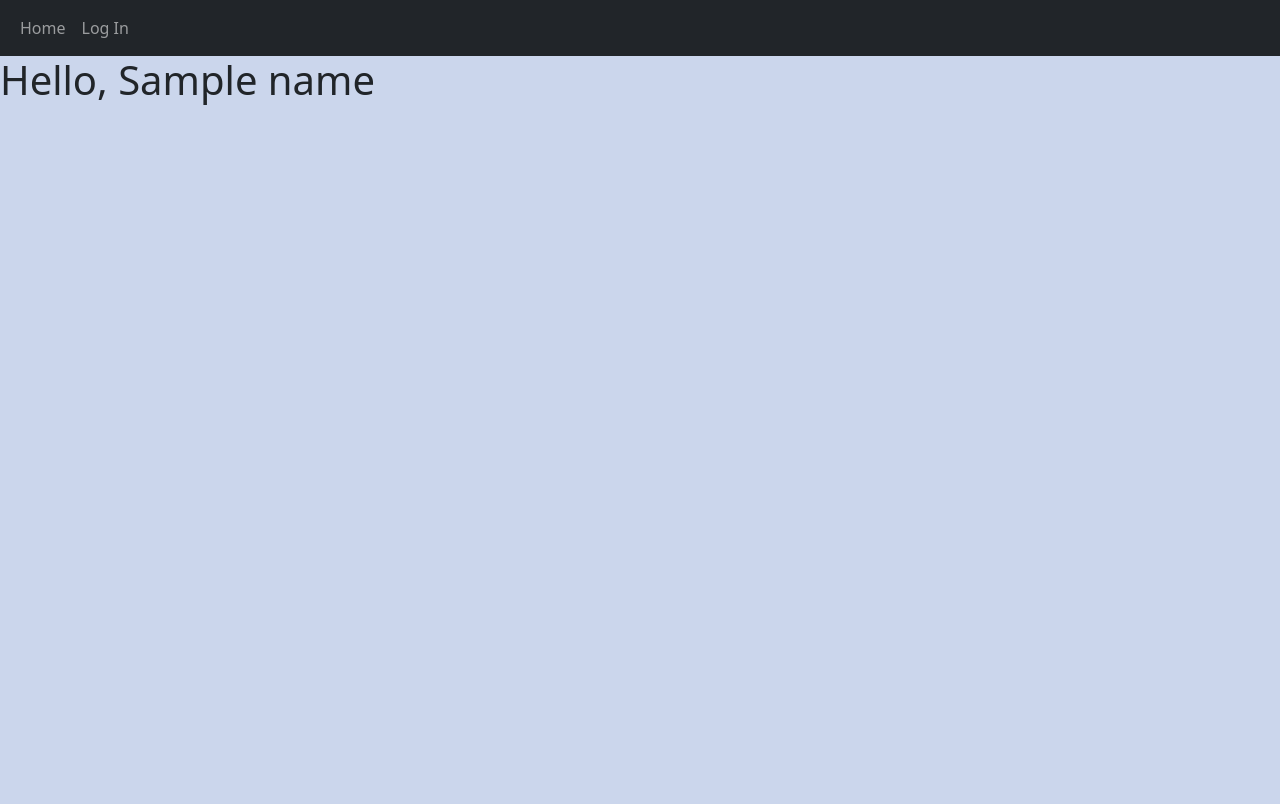
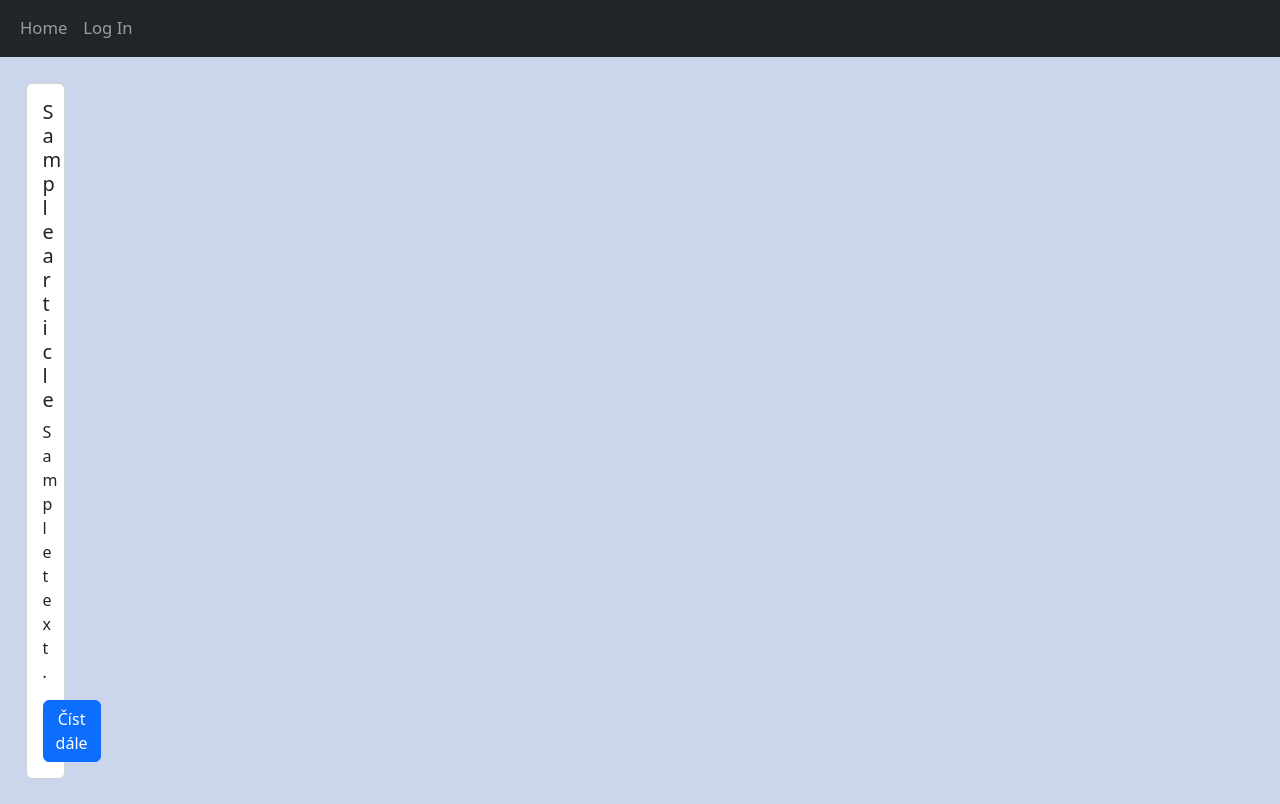
Before and after one commit to EduardSchodl/web-semestralni_prace, a PHP site: template src/Views/HomeView.twig in a window 1280 px wide. Before the commit the page ends 105 px from the top, so only its background shows below. Run offline with PHP 8.4, Linux system fonts and the light colour scheme; the template is opened without the code that fills it: most values are stand-ins (such as "Sample title", 1, 10 or a date in 2020); some libraries are stand-ins or nearby versions.

Commit message:
articles shows up on homepage

```diff
--- a/src/Views/HomeView.twig
+++ b/src/Views/HomeView.twig
@@ -2,4 +2,25 @@
 
 {% block title %} {{ title }} {% endblock %}
 
-{% block content %} <h1>Hello, {{ name }}</h1> {% endblock %}
+{% block content %}
+    <div id="homeArticles">
+    {% for article in articles %}
+        {% if loop.index is divisible by(3) %}
+            </div>
+            <div class="row">
+        {% elseif loop.index == 1 %}
+            <div class="row">
+        {% endif %}
+        <div class="col-sm-4">
+            <div class="card">
+                <div class="card-body">
+                    <h5 class="card-title">{{ article.title }}</h5>
+                    <p class="card-text">{{ article.article_content|length > 255 ? article.article_content|slice(0, 255) ~ '...' : article.article_content }}</p>
+                    <a href="articles/dat se id a pak nekde podle toho nahradit za nazev" class="btn btn-primary">Číst dále</a>
+                </div>
+            </div>
+        </div>
+    {% endfor %}
+            </div>
+    </div>
+{% endblock %}
--- a/src/css/base.css
+++ b/src/css/base.css
@@ -10,3 +10,12 @@
     width: 70%;
     margin: 5vw auto auto;
 }
+
+#homeArticles{
+    display: flex;
+    margin: 2vw;
+}
+
+.navbar{
+    font-size: 1.3vw;
+}
```
Also changed, not shown: src/Controllers/HomeController.php (+6 -1 lines), src/Models/ArticleModel.php (+14 -0 lines).
